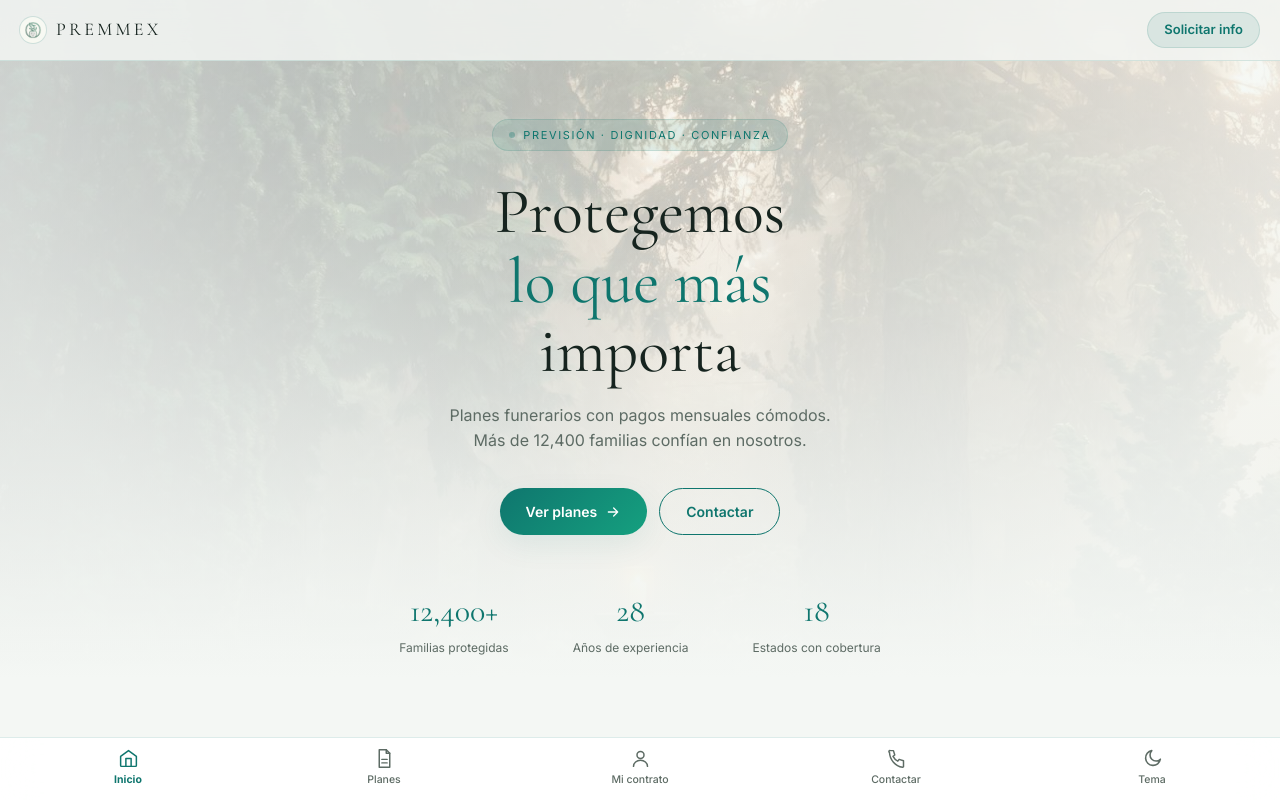
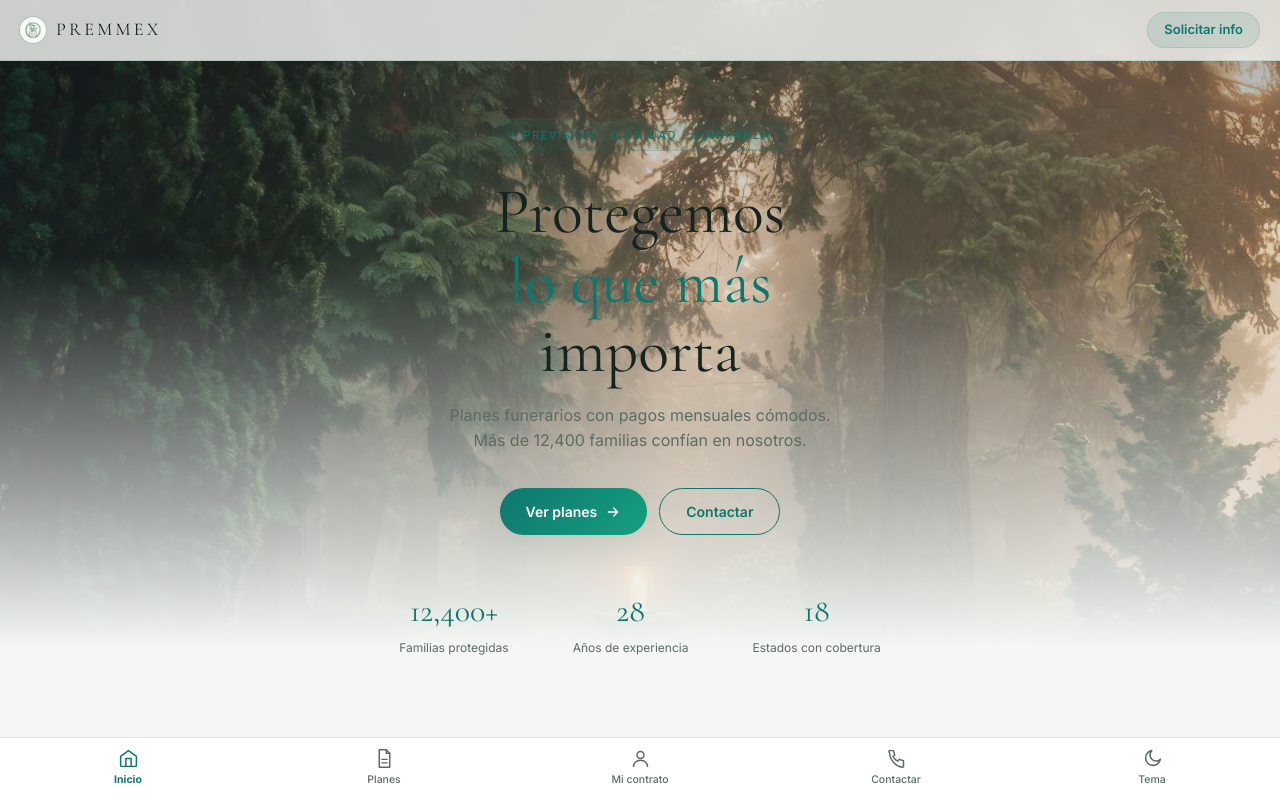
Before and after one commit to turbillon50/premmex, a Next.js app: page / in a window 1280 px wide. Shown: the top 800 px of the page. Built offline with nearby package versions, Linux system fonts and the light colour scheme.

Commit message:
fix: hero contraste overlay oscuro, textos blancos, acceso admin discreto en footer

```diff
--- a/src/app/globals.css
+++ b/src/app/globals.css
@@ -92,8 +92,7 @@ body {
 .hero-veil {
   position: absolute; inset: 0; z-index: 1;
   background:
-    radial-gradient(ellipse at 50% 30%, transparent 0%, var(--hero-tint) 70%),
-    linear-gradient(to bottom, var(--hero-tint), var(--bg) 92%);
+    linear-gradient(to bottom, rgba(0,0,0,0.35) 0%, rgba(0,0,0,0.1) 35%, var(--bg) 88%);
 }
 
 .badge {
```
